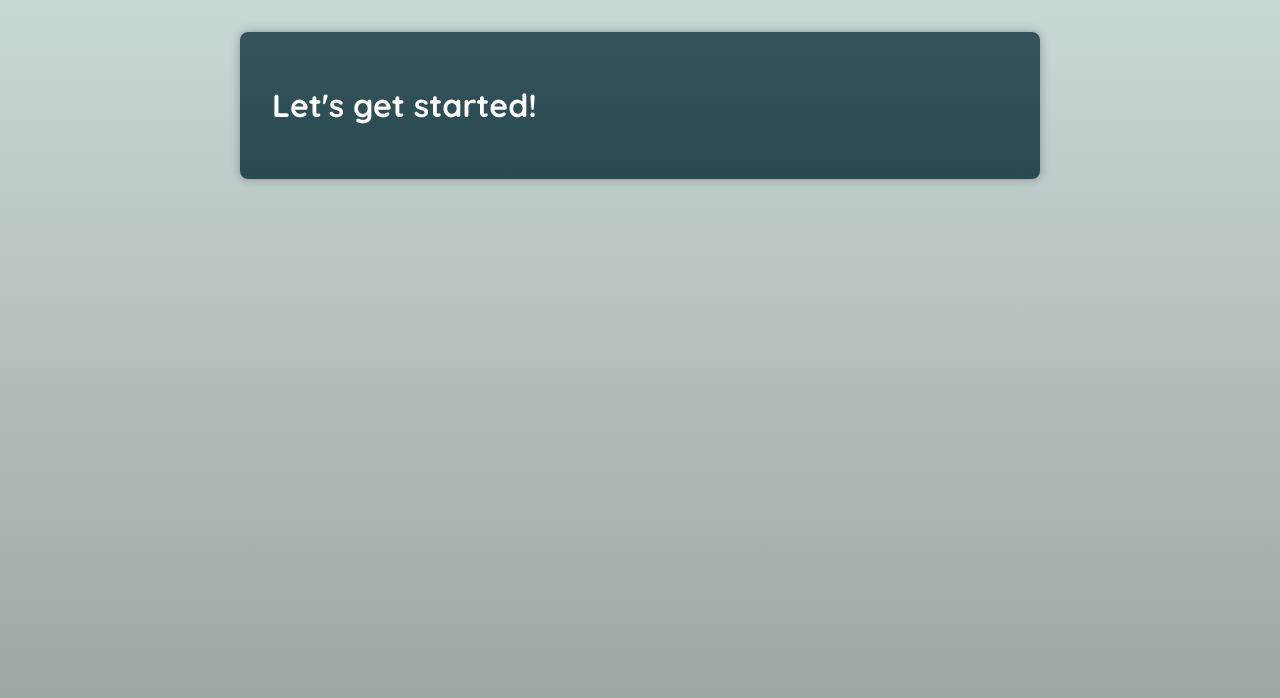
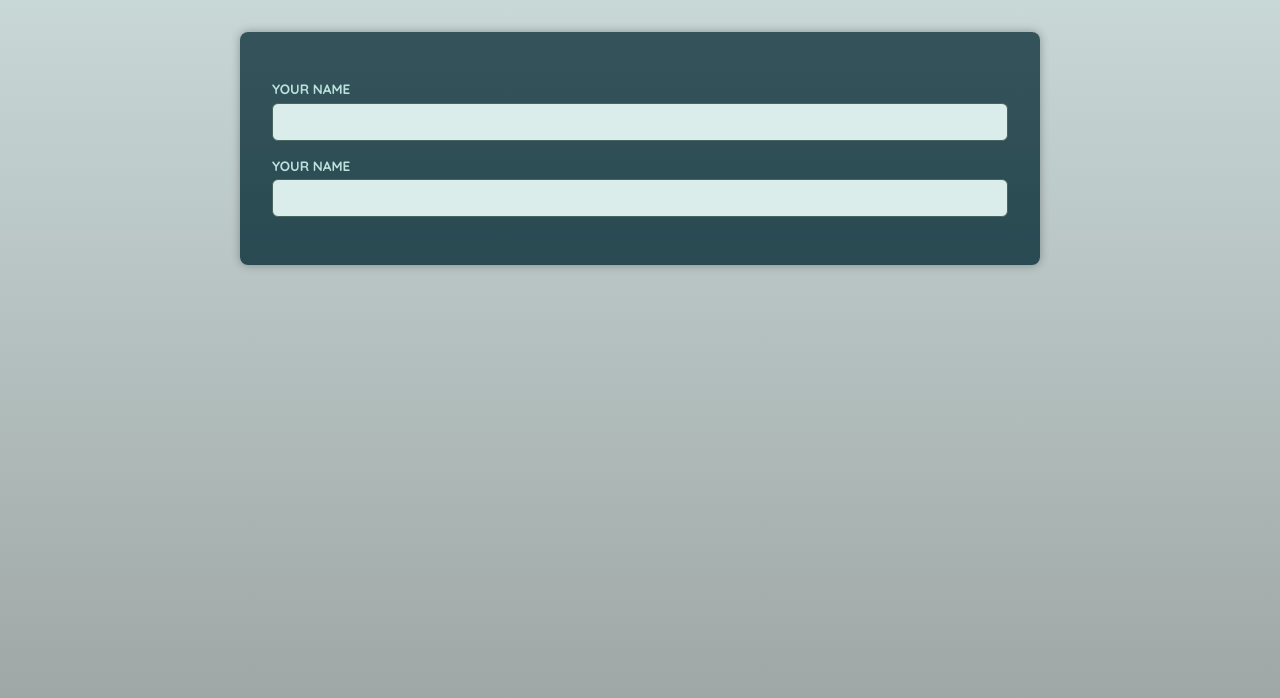
Before and after one commit to jspvg/react-timer, a React (Vite) app: page / in a window 1280 px wide. Shown: the top 698 px of the page. Built offline with nearby package versions, Linux system fonts and the light colour scheme; a web font is replaced by a local one.

Commit message:
created input component scaffold

```diff
--- a/src/App.tsx
+++ b/src/App.tsx
@@ -1,5 +1,12 @@
+import Input from "./components/Input";
+
 function App() {
-  return <h1>Let's get started!</h1>;
+  return (
+    <main>
+      <Input id="name" label="your name" />
+      <Input id="name" label="your name" />
+    </main>
+  );
 }
 
 export default App;
--- /dev/null
+++ b/src/components/Input.tsx
@@ -0,0 +1,15 @@
+interface InputProps {
+  label: string;
+  id: string;
+}
+
+const Input = ({ label, id }: InputProps) => {
+  return (
+    <p>
+      <label htmlFor={id}>{label}</label>
+      <input id={id} type="text" />
+    </p>
+  );
+};
+
+export default Input;
```
